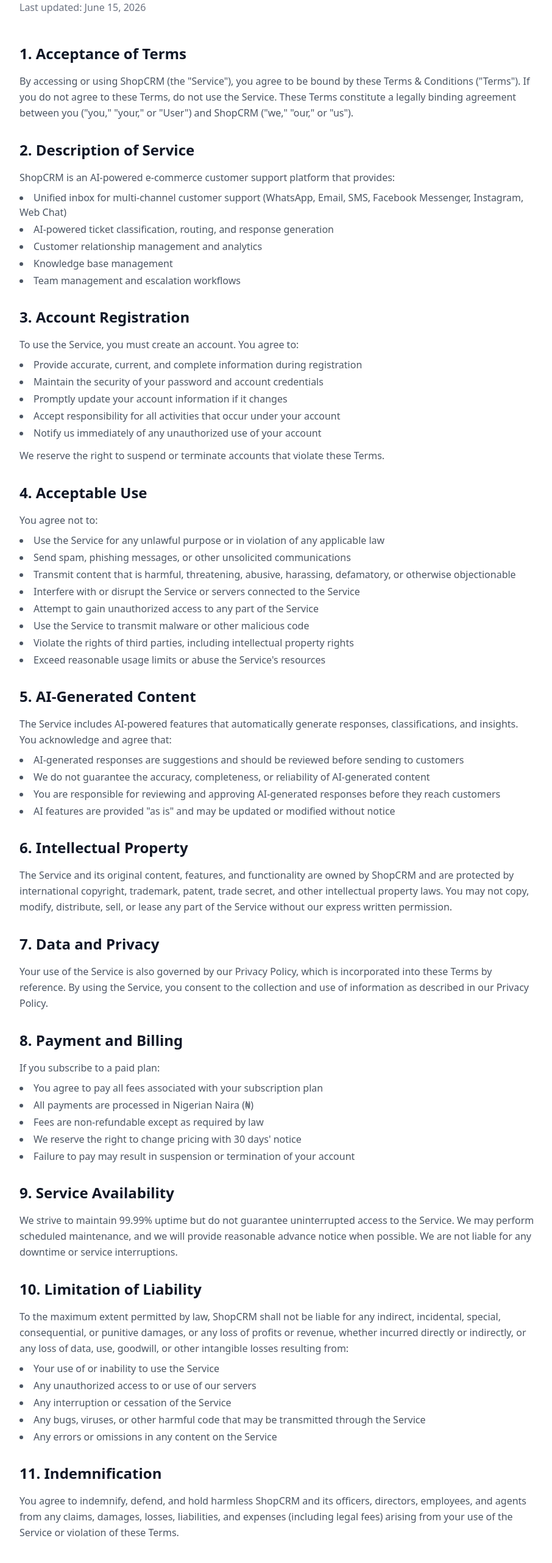
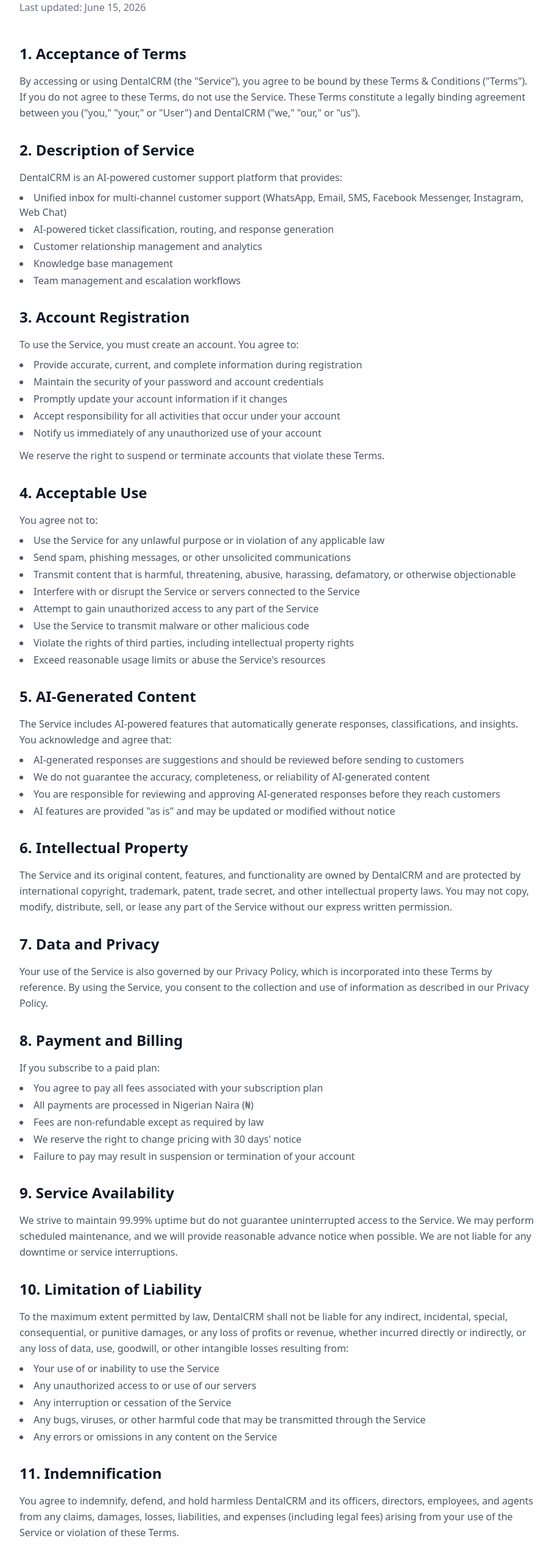
Before and after one commit to glorino/shopcrm, a Next.js app: page /terms in a window 1280 px wide. Shown: the part 160-2723 px from the top of the page at 61% size, without its empty margins (184-1090 px from the left). Built offline with nearby package versions, Linux system fonts and the light colour scheme.

Commit message:
Convert terms/privacy pages to client components with i18n

```diff
--- a/src/app/privacy/page.tsx
+++ b/src/app/privacy/page.tsx
@@ -1,6 +1,10 @@
+"use client";
+
 import Link from "next/link";
+import { useLang } from "@/lib/i18n/context";
 
 export default function PrivacyPolicyPage() {
+  const { t } = useLang();
   return (
     <div className="min-h-screen bg-white">
       <div className="max-w-4xl mx-auto px-6 py-16">
@@ -8,10 +12,10 @@
         <div className="mb-12">
           <Link href="/" className="inline-flex items-center gap-2 text-sm text-gray-500 hover:text-gray-900 mb-6 transition">
             <svg className="w-4 h-4" fill="none" stroke="currentColor" viewBox="0 0 24 24"><path strokeLinecap="round" strokeLinejoin="round" strokeWidth={2} d="M15 19l-7-7 7-7" /></svg>
-            Back to Home
+            {t("misc.backToHome")}
           </Link>
-          <h1 className="text-4xl font-bold text-gray-900 mb-3">Privacy Policy</h1>
-          <p className="text-gray-500">Last updated: June 15, 2026</p>
+          <h1 className="text-4xl font-bold text-gray-900 mb-3">{t("misc.privacyPolicy")}</h1>
+          <p className="text-gray-500">{t("misc.lastUpdated")}</p>
         </div>
 
         {/* Content */}
@@ -19,7 +23,7 @@
           <section>
             <h2 className="text-2xl font-bold text-gray-900 mb-4">1. Introduction</h2>
             <p className="text-gray-600 leading-relaxed">
-              Welcome to ShopCRM (&quot;we,&quot; &quot;our,&quot; or &quot;us&quot;). We are committed to protecting your personal information and your right to privacy. This Privacy Policy explains how we collect, use, disclose, and safeguard your information when you use our e-commerce customer support platform and related services (collectively, the &quot;Service&quot;).
+              Welcome to DentalCRM (&quot;we,&quot; &quot;our,&quot; or &quot;us&quot;). We are committed to protecting your personal information and your right to privacy. This Privacy Policy explains how we collect, use, disclose, and safeguard your information when you use our customer support platform and related services (collectively, the &quot;Service&quot;).
             </p>
             <p className="text-gray-600 leading-relaxed mt-3">
               By using the Service, you agree to the collection and use of information in accordance with this policy. If you do not agree with the terms of this policy, please do not access the Service.
@@ -166,7 +170,7 @@
               If you have questions about this Privacy Policy, please contact us at:
             </p>
             <div className="mt-3 p-4 bg-gray-50 rounded-xl">
-              <p className="text-gray-700 font-medium">ShopCRM</p>
+              <p className="text-gray-700 font-medium">DentalCRM</p>
               <p className="text-gray-600">Email: info@glopresc.com</p>
               <p className="text-gray-600">Phone: +234 905 998 0991</p>
             </div>
--- a/src/app/terms/page.tsx
+++ b/src/app/terms/page.tsx
@@ -1,6 +1,11 @@
+"use client";
+
 import Link from "next/link";
+import { useLang } from "@/lib/i18n/context";
 
 export default function TermsPage() {
+  const { t, locale } = useLang();
+
   return (
     <div className="min-h-screen bg-white">
       <div className="max-w-4xl mx-auto px-6 py-16">
@@ -8,10 +13,10 @@
         <div className="mb-12">
           <Link href="/" className="inline-flex items-center gap-2 text-sm text-gray-500 hover:text-gray-900 mb-6 transition">
             <svg className="w-4 h-4" fill="none" stroke="currentColor" viewBox="0 0 24 24"><path strokeLinecap="round" strokeLinejoin="round" strokeWidth={2} d="M15 19l-7-7 7-7" /></svg>
-            Back to Home
+            {t("misc.backToHome")}
           </Link>
-          <h1 className="text-4xl font-bold text-gray-900 mb-3">Terms &amp; Conditions</h1>
-          <p className="text-gray-500">Last updated: June 15, 2026</p>
+          <h1 className="text-4xl font-bold text-gray-900 mb-3">{t("misc.terms")}</h1>
+          <p className="text-gray-500">{t("misc.lastUpdated")}</p>
         </div>
 
         {/* Content */}
@@ -19,14 +24,14 @@
           <section>
             <h2 className="text-2xl font-bold text-gray-900 mb-4">1. Acceptance of Terms</h2>
             <p className="text-gray-600 leading-relaxed">
-              By accessing or using ShopCRM (the &quot;Service&quot;), you agree to be bound by these Terms &amp; Conditions (&quot;Terms&quot;). If you do not agree to these Terms, do not use the Service. These Terms constitute a legally binding agreement between you (&quot;you,&quot; &quot;your,&quot; or &quot;User&quot;) and ShopCRM (&quot;we,&quot; &quot;our,&quot; or &quot;us&quot;).
+              By accessing or using DentalCRM (the &quot;Service&quot;), you agree to be bound by these Terms &amp; Conditions (&quot;Terms&quot;). If you do not agree to these Terms, do not use the Service. These Terms constitute a legally binding agreement between you (&quot;you,&quot; &quot;your,&quot; or &quot;User&quot;) and DentalCRM (&quot;we,&quot; &quot;our,&quot; or &quot;us&quot;).
             </p>
           </section>
 
           <section>
             <h2 className="text-2xl font-bold text-gray-900 mb-4">2. Description of Service</h2>
             <p className="text-gray-600 leading-relaxed">
-              ShopCRM is an AI-powered e-commerce customer support platform that provides:
+              DentalCRM is an AI-powered customer support platform that provides:
             </p>
             <ul className="list-disc list-inside text-gray-600 mt-2 space-y-1">
               <li>Unified inbox for multi-channel customer support (WhatsApp, Email, SMS, Facebook Messenger, Instagram, Web Chat)</li>
@@ -85,7 +90,7 @@
           <section>
             <h2 className="text-2xl font-bold text-gray-900 mb-4">6. Intellectual Property</h2>
             <p className="text-gray-600 leading-relaxed">
-              The Service and its original content, features, and functionality are owned by ShopCRM and are protected by international copyright, trademark, patent, trade secret, and other intellectual property laws. You may not copy, modify, distribute, sell, or lease any part of the Service without our express written permission.
+              The Service and its original content, features, and functionality are owned by DentalCRM and are protected by international copyright, trademark, patent, trade secret, and other intellectual property laws. You may not copy, modify, distribute, sell, or lease any part of the Service without our express written permission.
             </p>
           </section>
 
@@ -120,7 +125,7 @@
           <section>
             <h2 className="text-2xl font-bold text-gray-900 mb-4">10. Limitation of Liability</h2>
             <p className="text-gray-600 leading-relaxed">
-              To the maximum extent permitted by law, ShopCRM shall not be liable for any indirect, incidental, special, consequential, or punitive damages, or any loss of profits or revenue, whether incurred directly or indirectly, or any loss of data, use, goodwill, or other intangible losses resulting from:
+              To the maximum extent permitted by law, DentalCRM shall not be liable for any indirect, incidental, special, consequential, or punitive damages, or any loss of profits or revenue, whether incurred directly or indirectly, or any loss of data, use, goodwill, or other intangible losses resulting from:
             </p>
             <ul className="list-disc list-inside text-gray-600 mt-2 space-y-1">
               <li>Your use of or inability to use the Service</li>
@@ -134,7 +139,7 @@
           <section>
             <h2 className="text-2xl font-bold text-gray-900 mb-4">11. Indemnification</h2>
             <p className="text-gray-600 leading-relaxed">
-              You agree to indemnify, defend, and hold harmless ShopCRM and its officers, directors, employees, and agents from any claims, damages, losses, liabilities, and expenses (including legal fees) arising from your use of the Service or violation of these Terms.
+              You agree to indemnify, defend, and hold harmless DentalCRM and its officers, directors, employees, and agents from any claims, damages, losses, liabilities, and expenses (including legal fees) arising from your use of the Service or violation of these Terms.
             </p>
           </section>
 
@@ -170,7 +175,7 @@
               If you have questions about these Terms, please contact us at:
             </p>
             <div className="mt-3 p-4 bg-gray-50 rounded-xl">
-              <p className="text-gray-700 font-medium">ShopCRM</p>
+              <p className="text-gray-700 font-medium">DentalCRM</p>
               <p className="text-gray-600">Email: info@glopresc.com</p>
               <p className="text-gray-600">Phone: +234 905 998 0991</p>
             </div>
```
